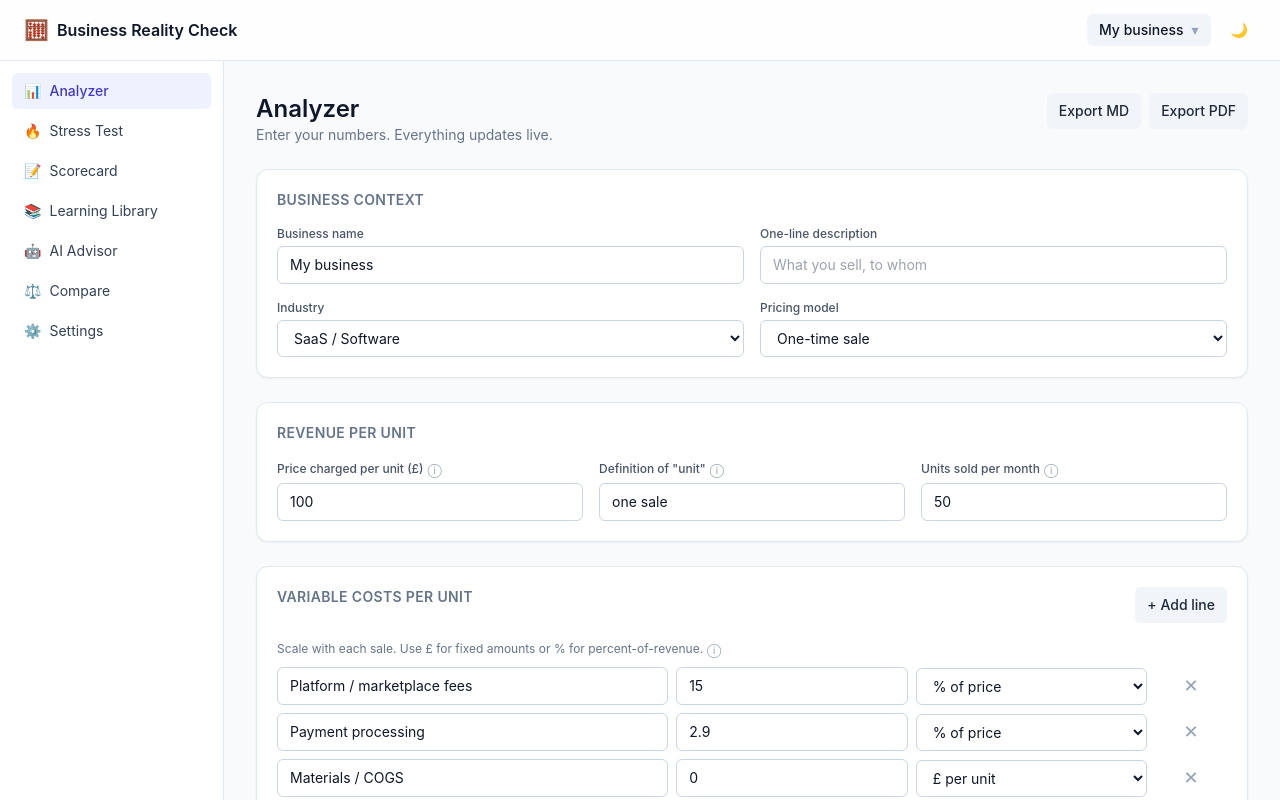
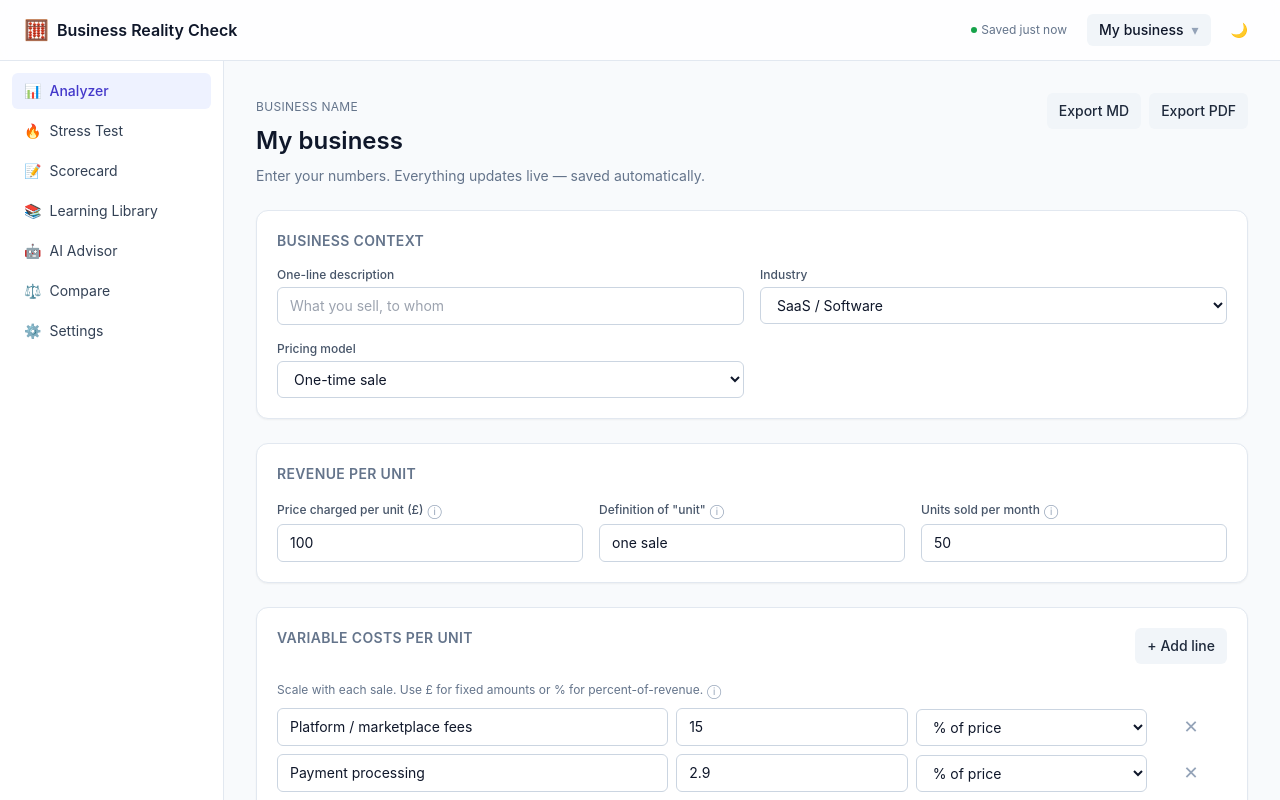
Before and after one commit to phirmware/Business-analyst, a React (Vite) app: page / in a window 1280 px wide. Both pictures are taken after a click on the button "Skip setup". Shown: the top 800 px of the page. Built offline with nearby package versions, Linux system fonts and the light colour scheme.

Commit message:
Improve UX with creating new business analysis

```diff
--- a/src/App.tsx
+++ b/src/App.tsx
@@ -1,4 +1,4 @@
-import { useEffect, useMemo, useState, useCallback } from 'react';
+import { useEffect, useMemo, useState, useCallback, useReducer } from 'react';
 import type { AppSettings, BusinessAnalysis, Section } from './types';
 import {
   defaultSettings,
@@ -29,12 +29,21 @@ const SECTIONS: { key: Section; label: string; icon: string }[] = [
   { key: 'settings', label: 'Settings', icon: '⚙️' },
 ];
 
+interface Toast {
+  id: number;
+  message: string;
+}
+
 export default function App() {
   const [settings, setSettings] = useState<AppSettings>(defaultSettings);
   const [analyses, setAnalyses] = useState<BusinessAnalysis[]>([]);
   const [section, setSection] = useState<Section>('analyzer');
   const [sidebarOpen, setSidebarOpen] = useState(false);
   const [loaded, setLoaded] = useState(false);
+  const [lastSaved, setLastSaved] = useState<number | null>(null);
+  const [toast, setToast] = useState<Toast | null>(null);
+  const [lastCreatedId, setLastCreatedId] = useState<string | null>(null);
+  const [, tick] = useReducer((x: number) => x + 1, 0);
 
   // Load from storage once on mount
   useEffect(() => {
@@ -45,13 +54,33 @@ export default function App() {
     setLoaded(true);
   }, []);
 
-  // Persist
+  // Persist + track last-saved for the topbar indicator
   useEffect(() => {
-    if (loaded) saveSettings(settings);
+    if (!loaded) return;
+    saveSettings(settings);
+    setLastSaved(Date.now());
   }, [settings, loaded]);
   useEffect(() => {
-    if (loaded) saveAnalyses(analyses);
+    if (!loaded) return;
+    saveAnalyses(analyses);
+    setLastSaved(Date.now());
   }, [analyses, loaded]);
+
+  // Tick once every 15s so the "Saved X ago" label re-renders
+  useEffect(() => {
+    const t = setInterval(() => tick(), 15000);
+    return () => clearInterval(t);
+  }, []);
+
+  // Multi-tab sync: reload when another tab writes to our storage keys
+  useEffect(() => {
+    const onStorage = (e: StorageEvent) => {
+      if (e.key === 'brc.analyses.v1') setAnalyses(loadAnalyses());
+      if (e.key === 'brc.settings.v1') setSettings(loadSettings());
+    };
+    window.addEventListener('storage', onStorage);
+    return () => window.removeEventListener('storage', onStorage);
+  }, []);
 
   // Dark mode
   useEffect(() => {
@@ -64,6 +93,10 @@ export default function App() {
     () => analyses.find((a) => a.id === settings.activeId) || null,
     [analyses, settings.activeId]
   );
+
+  const showToast = useCallback((message: string) => {
+    setToast({ id: Date.now(), message });
+  }, []);
 
   const updateActive = useCallback(
     (patch: Partial<BusinessAnalysis> | ((a: BusinessAnalysis) => BusinessAnalysis)) => {
@@ -84,17 +117,22 @@ export default function App() {
       const fresh = newAnalysis(name);
       setAnalyses((list) => [fresh, ...list]);
       setSettings((s) => ({ ...s, activeId: fresh.id }));
+      setLastCreatedId(fresh.id);
+      setSection('analyzer');
+      showToast(`Created "${fresh.name}" — rename it to get started.`);
       return fresh;
     },
-    []
+    [showToast]
   );
 
   const deleteAnalysis = useCallback(
     (id: string) => {
+      const source = analyses.find((a) => a.id === id);
       setAnalyses((list) => list.filter((a) => a.id !== id));
       setSettings((s) => (s.activeId === id ? { ...s, activeId: null } : s));
+      if (source) showToast(`Deleted "${source.name}".`);
     },
-    []
+    [analyses, showToast]
   );
 
   const duplicateAnalysis = useCallback(
@@ -111,8 +149,10 @@ export default function App() {
       };
       setAnalyses((list) => [copy, ...list]);
       setSettings((s) => ({ ...s, activeId: copy.id }));
+      setLastCreatedId(copy.id);
+      showToast(`Duplicated as "${copy.name}".`);
     },
-    [analyses]
+    [analyses, showToast]
   );
 
   if (!loaded) return null;
@@ -160,6 +200,8 @@ export default function App() {
     );
   }
 
+  const shouldAutoFocusName = !!(active && lastCreatedId === active.id);
+
   return (
     <div className="min-h-screen flex flex-col">
       {/* Top bar */}
@@ -174,9 +216,10 @@ export default function App() {
           </button>
           <div className="flex items-center gap-2">
             <span className="text-xl">🧮</span>
-            <span className="font-semibold">Business Reality Check</span>
+            <span className="font-semibold hidden sm:inline">Business Reality Check</span>
           </div>
           <div className="flex-1" />
+          <SavedIndicator lastSaved={lastSaved} />
           <BusinessSelector
             analyses={analyses}
             activeId={settings.activeId}
@@ -226,7 +269,11 @@ export default function App() {
         {/* Main */}
         <main className="flex-1 p-4 md:p-8 max-w-6xl mx-auto w-full">
           {section === 'analyzer' && active && (
-            <Analyzer analysis={active} onChange={updateActive} />
+            <Analyzer
+              analysis={active}
+              onChange={updateActive}
+              autoFocusName={shouldAutoFocusName}
+            />
           )}
           {section === 'stress' && active && (
             <StressTest analysis={active} />
@@ -249,6 +296,55 @@ export default function App() {
           )}
         </main>
       </div>
+
+      <ToastView toast={toast} onDismiss={() => setToast(null)} />
+    </div>
+  );
+}
+
+function SavedIndicator({ lastSaved }: { lastSaved: number | null }) {
+  if (!lastSaved) return null;
+  return (
+    <span
+      className="hidden sm:inline-flex items-center gap-1 text-xs text-slate-500 dark:text-slate-400 px-2 tabular-nums"
+      title={new Date(lastSaved).toLocaleString()}
+    >
+      <span className="inline-block w-1.5 h-1.5 rounded-full bg-healthy" />
+      Saved {relativeTime(lastSaved)}
+    </span>
+  );
+}
+
+function relativeTime(ts: number): string {
+  const diff = Math.max(0, Math.floor((Date.now() - ts) / 1000));
+  if (diff < 5) return 'just now';
+  if (diff < 60) return `${diff}s ago`;
+  const mins = Math.floor(diff / 60);
+  if (mins < 60) return `${mins}m ago`;
+  const hrs = Math.floor(mins / 60);
+  if (hrs < 24) return `${hrs}h ago`;
+  return new Date(ts).toLocaleDateString();
+}
+
+function ToastView({
+  toast,
+  onDismiss,
+}: {
+  toast: Toast | null;
+  onDismiss: () => void;
+}) {
+  useEffect(() => {
+    if (!toast) return;
+    const t = setTimeout(onDismiss, 3500);
+    return () => clearTimeout(t);
+  }, [toast?.id, onDismiss]);
+  if (!toast) return null;
+  return (
+    <div
+      key={toast.id}
+      className="fixed bottom-4 right-4 z-50 bg-slate-900 text-white px-4 py-2.5 rounded-lg shadow-lg text-sm max-w-xs no-print"
+    >
+      {toast.message}
     </div>
   );
 }
@@ -274,9 +370,9 @@ function BusinessSelector({
     <div className="relative">
       <button
         onClick={() => setOpen((o) => !o)}
-        className="flex items-center gap-2 px-3 py-1.5 rounded-md text-sm bg-slate-100 hover:bg-slate-200 dark:bg-slate-800 dark:hover:bg-slate-700"
+        className="flex items-center gap-2 px-3 py-1.5 rounded-md text-sm bg-slate-100 hover:bg-slate-200 dark:bg-slate-800 dark:hover:bg-slate-700 max-w-[200px]"
       >
-        <span className="font-medium">{active?.name || 'No analysis'}</span>
+        <span className="font-medium truncate">{active?.name || 'No analysis'}</span>
         <span className="text-slate-400">▾</span>
       </button>
       {open && (
--- a/src/sections/Analyzer.tsx
+++ b/src/sections/Analyzer.tsx
@@ -1,4 +1,4 @@
-import { useMemo, useState } from 'react';
+import { useEffect, useMemo, useRef } from 'react';
 import type { BusinessAnalysis, CostType, FixedItem, LineItem } from '../types';
 import {
   calcUnitEconomics,
@@ -46,11 +46,21 @@ import {
 export function Analyzer({
   analysis,
   onChange,
+  autoFocusName = false,
 }: {
   analysis: BusinessAnalysis;
   onChange: (patch: Partial<BusinessAnalysis> | ((a: BusinessAnalysis) => BusinessAnalysis)) => void;
+  autoFocusName?: boolean;
 }) {
   const ue = useMemo(() => calcUnitEconomics(analysis), [analysis]);
+  const nameRef = useRef<HTMLInputElement | null>(null);
+
+  useEffect(() => {
+    if (autoFocusName && nameRef.current) {
+      nameRef.current.focus();
+      nameRef.current.select();
+    }
+  }, [autoFocusName, analysis.id]);
 
   const addVariable = () =>
     onChange((a) => ({
@@ -89,12 +99,21 @@ export function Analyzer({
 
   return (
     <div className="space-y-6">
-      {/* Header */}
+      {/* Header with prominent business name */}
       <div className="flex flex-wrap items-start justify-between gap-3">
-        <div>
-          <h1 className="text-2xl font-semibold">Analyzer</h1>
-          <p className="text-sm text-slate-500 dark:text-slate-400">
-            Enter your numbers. Everything updates live.
+        <div className="flex-1 min-w-0">
+          <label className="text-xs uppercase tracking-wide text-slate-500 dark:text-slate-400">
+            Business name
+          </label>
+          <input
+            ref={nameRef}
+            value={analysis.name}
+            onChange={(e) => onChange({ name: e.target.value })}
+            placeholder="Name this analysis…"
+            className="mt-1 w-full bg-transparent text-2xl font-semibold border-0 border-b border-transparent hover:border-slate-300 focus:border-indigo-500 dark:hover:border-slate-600 focus:outline-none px-0 py-1 transition"
+          />
+          <p className="mt-1 text-sm text-slate-500 dark:text-slate-400">
+            Enter your numbers. Everything updates live — saved automatically.
           </p>
         </div>
         <div className="flex gap-2 no-print">
@@ -108,9 +127,6 @@ export function Analyzer({
       {/* Context */}
       <Card title="Business context">
         <div className="grid md:grid-cols-2 gap-4">
-          <Field label="Business name">
-            <TextInput value={analysis.name} onChange={(v) => onChange({ name: v })} />
-          </Field>
           <Field label="One-line description">
             <TextInput
               value={analysis.description}
```
